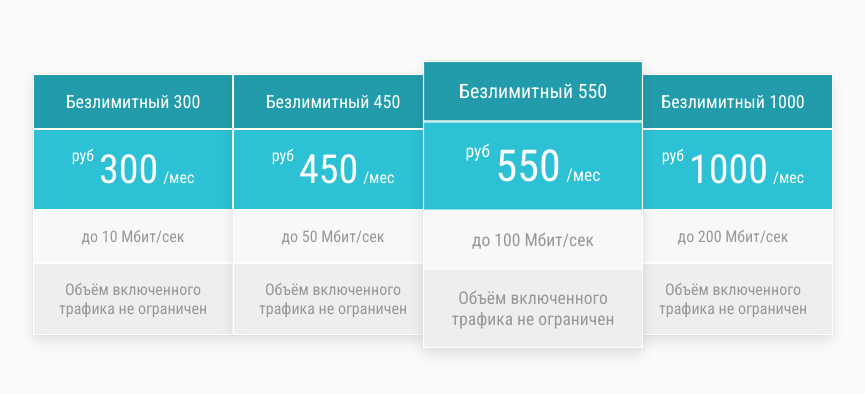
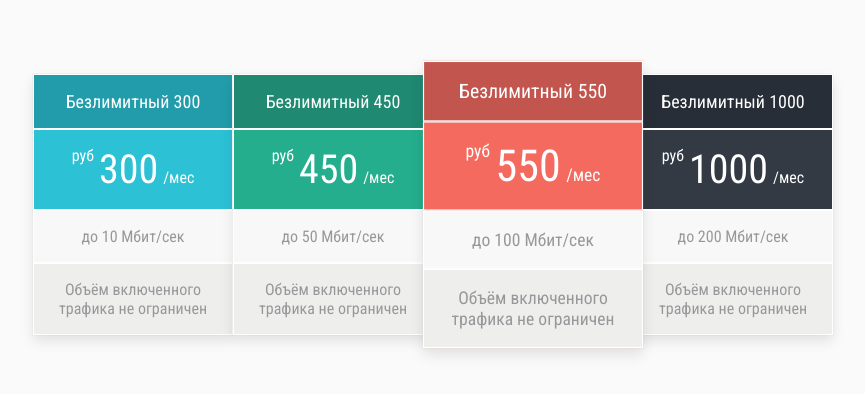
Before and after one commit to AlenaGM/Internet-Plans, a React (Create React App) app: page / in a window 1280 px wide. Shown: the part 196-590 px from the top of the page, without its empty margins (207-1072 px from the left). Built offline with nearby package versions, Linux system fonts and the light colour scheme.

Commit message:
finished styles

```diff
--- a/src/components/app/app.scss
+++ b/src/components/app/app.scss
@@ -36,50 +36,78 @@ body {
   }
 
 .app__card {
+  &:first-of-type {
     background-color: #2cc1d5;
+    div:first-of-type {
+      background-color: #229cab;
+    }
+  }
+
+  &:nth-of-type(2) {
+    background-color: #24ae8d;
+    div:first-of-type {
+      background-color: #1f8972;
+    }
+  }
+
+  &:nth-of-type(3) {
+    background-color: #f46a5f;
+    div:first-of-type {
+      background-color: #c2554e;
+    }
+  }
+
+  &:last-of-type {
+    background-color: #333a44;
+    div:first-of-type {
+      background-color: #282e37;
+    }
+  }
+}
+
+.app__card {
   width: 200px;
   box-shadow: 0 0 0 1px #bbbbbb1a, 0 6px 12px #0000001a;
-}
 
-.app__card div {
+  div {
     border: solid 1px #fff;
     padding: 16px;
-}
 
-.app__card div:first-of-type {
-  background-color: #229cab;
+    &:first-of-type {
       font-size: 18px;
     }
 
-.app__card div:nth-of-type(2) {
+    &:nth-of-type(2) {
       display: flex;
       justify-content: center;
-  align-items: baseline
+      align-items: baseline;
+
+      span {
+        font-size: 40px;
+        padding: 0px 5px 0px 5px;
+      }
     }
 
-.app__card div:nth-of-type(2) span {
-  font-size: 40px;
-  padding: 0px 5px 0px 5px;
+    &:nth-of-type(3) {
+      border: solid 1px #fff;
+      padding: 16px;
+      background-color: #f8f8f8;
+      color: #97989a;
+    }
+
+    &:last-of-type {
+      border: solid 1px #fff;
+      padding: 16px;
+      background-color: #eeeeed;
+      color: #97989a;
+    }
+  }
 }
 
 .up {
   transform: translateY(-22px);
 }
 
-.app__card div:nth-of-type(3) {
-  border: solid 1px #fff;
-  padding: 16px;
-  background-color: #f8f8f8;
-  color: #97989a;
-}
-
-.app__card div:last-of-type {
-  border: solid 1px #fff;
-  padding: 16px;
-  background-color: #eeeeed;
-  color: #97989a;
-}
-
 .card_action {
   transform: scale(1.1,1.1);
 }
```
Lines whose indentation alone changed are shown as unchanged.
